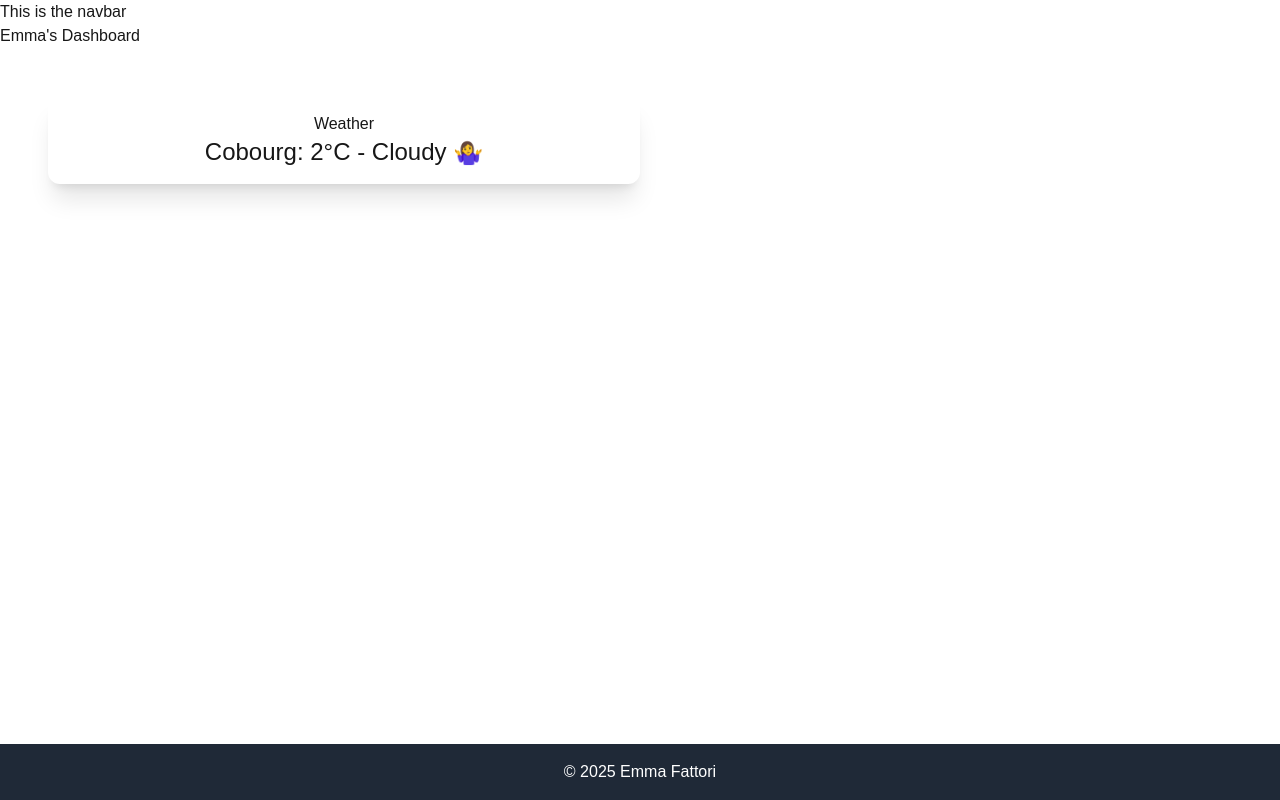
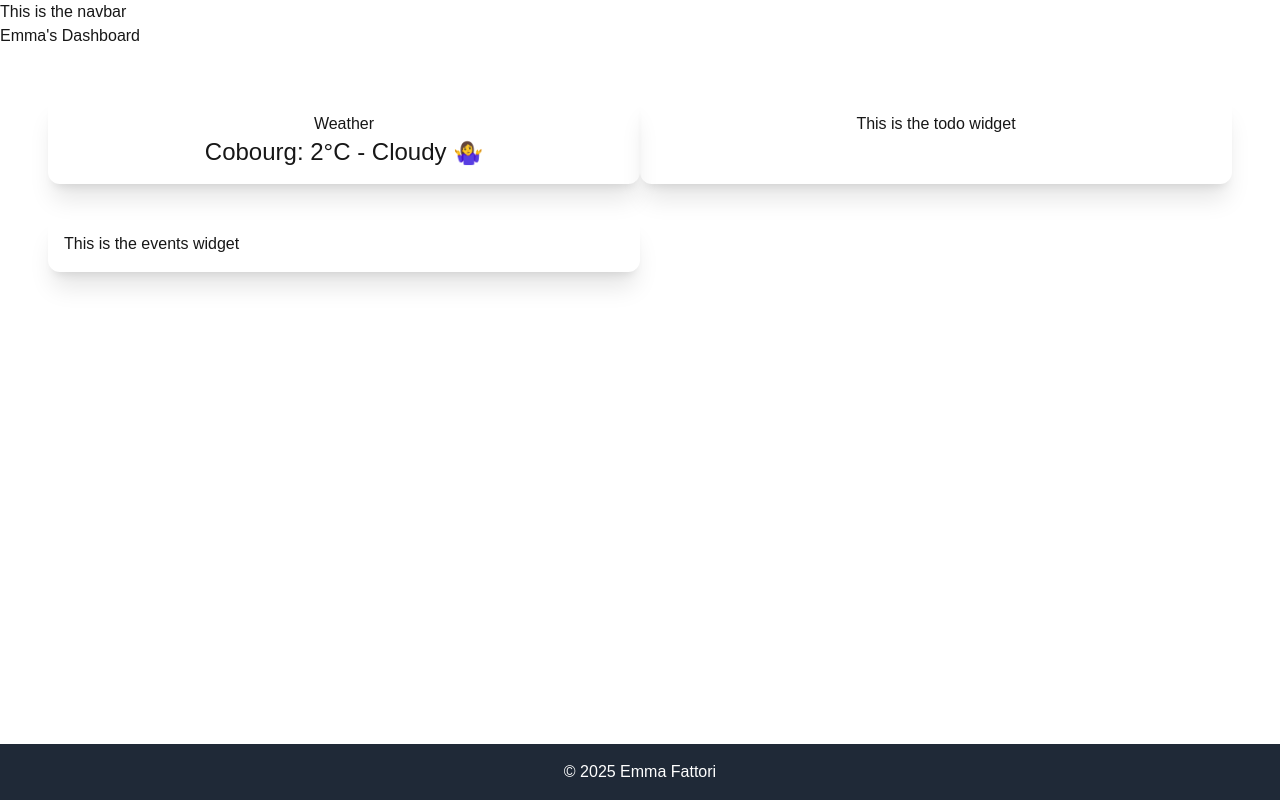
Before and after one commit to emmafattori/optimized-dashboard, a Next.js app: page / in a window 1280 px wide. Built offline with nearby package versions, Linux system fonts and the light colour scheme; no server answers.

Commit message:
Adding events component

```diff
--- /dev/null
+++ b/src/components/events/events.tsx
@@ -0,0 +1,5 @@
+export const Events = () => {
+    return (
+        <section className="shadow-xl w-1/2 p-4 rounded-xl">This is the events widget</section>
+    )
+}
--- a/src/components/to-do/to-do.tsx
+++ b/src/components/to-do/to-do.tsx
@@ -0,0 +1,16 @@
+import { useState } from "react";
+
+export interface ToDoProps {
+    title: string;
+    description: string;
+    completed: boolean;
+    dueDate: Date;
+}
+
+export const Todo = () => {
+
+    const [todos, setTodos] = useState<ToDoProps[]>([]);
+    return (
+        <section className="shadow-xl w-1/2 p-4 rounded-xl">This is the todo widget</section>
+    )
+}
--- a/src/pages/index.tsx
+++ b/src/pages/index.tsx
@@ -1,6 +1,8 @@
 import Image from "next/image";
 import { Geist, Geist_Mono } from "next/font/google";
 import { Weather } from "@/components/weather/weather";
+import { Todo } from "@/components/to-do/to-do";
+import { Events } from "@/components/events/events";
 
 const geistSans = Geist({
   variable: "--font-geist-sans",
@@ -14,8 +16,16 @@ const geistMono = Geist_Mono({
 
 export default function Home() {
   return (
-    <div className="text-center m-8">
+    <>
+    <div className="text-center m-8 flex">
     <Weather />
+    <Todo />
+
   </div>
+      <div className="m-8">
+
+      <Events />
+      </div>
+      </>
   );
 }
```
